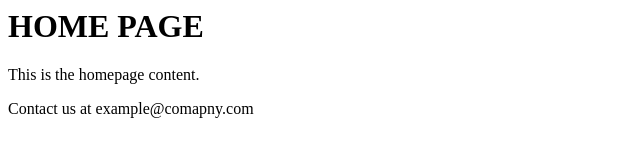
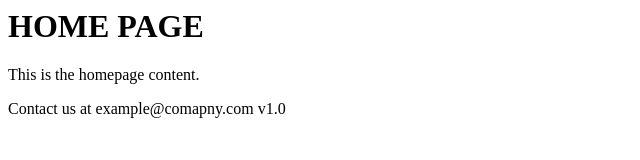
Before and after one commit to dalalAlHaffar/web_project, a plain HTML site: page index.html in a window 1280 px wide. Shown: the full height of the page, 0-640 px from the left. Drawn offline with Linux system fonts and the light colour scheme.

Commit message:
add v1.0

```diff
--- a/index.html
+++ b/index.html
@@ -1,5 +1,5 @@
 <html><body><h1>HOME PAGE</h1>
 <p>This is the homepage content.</p>
-<footer>Contact us at example@comapny.com</footer>
+<footer>Contact us at example@comapny.com v1.0</footer>
 </body>
 </html>
```
